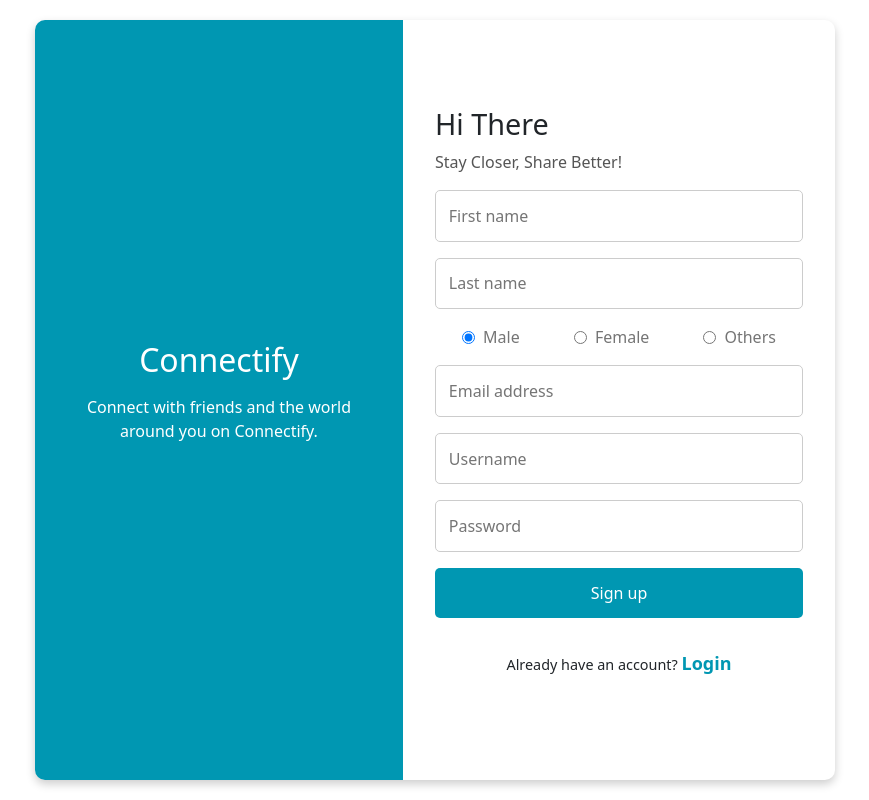
After one commit to SABINXD/Connectify, a PHP site: template assets/pages/signup.php in a window 1280 px wide. The commit adds this page. Shown: the whole page, without its empty margins (205-1074 px from the left). Run offline with PHP 8.4, Linux system fonts and the light colour scheme; the template is opened without the code that fills it, so the values that code supplies are empty.

Commit message:
Signup Related Backend On php Completed

```diff
--- a/assets/css/style.css
+++ b/assets/css/style.css
@@ -139,7 +139,7 @@ html, body {
     font-size: 18px;
     color: black;
     font-weight: bold;
-}
+}f
 .friends-suggestions {
     display: flex;
     flex-direction: column;
--- /dev/null
+++ b/assets/pages/footer.php
@@ -0,0 +1,11 @@
+ <!-- linking js  -->
+ <script src="/assets/js/index.js"></script>
+    <script src="https://cdn.jsdelivr.net/npm/bootstrap@5.3.3/dist/js/bootstrap.bundle.min.js"
+        integrity="sha384-YvpcrYf0tY3lHB60NNkmXc5s9fDVZLESaAA55NDzOxhy9GkcIdslK1eN7N6jIeHz"
+        crossorigin="anonymous"></script>
+    <!-- linking js finshed  -->
+
+</body>
+
+
+</html>
--- /dev/null
+++ b/assets/pages/header.php
@@ -0,0 +1,21 @@
+<!DOCTYPE html>
+<html lang="en">
+
+<head>
+    <meta charset="UTF-8">
+    <meta name="viewport" content="width=device-width, initial-scale=1.0">
+
+    <title><?= $data["page_title"] ?></title>
+    <!-- linking css -->
+    <link rel="stylesheet" href="./assets/css/responsive_code.css">
+    <link rel="stylesheet" href="./assets/css/style.css">
+    <link rel="stylesheet" href="./assets/css/login_page.css">
+    <link rel="stylesheet" href="./assets/css/signup_page.css">
+    <link rel="stylesheet" href="https://cdnjs.cloudflare.com/ajax/libs/font-awesome/6.7.1/css/all.min.css">
+    <link href="https://cdn.jsdelivr.net/npm/bootstrap@5.3.3/dist/css/bootstrap.min.css" rel="stylesheet"
+        integrity="sha384-QWTKZyjpPEjISv5WaRU9OFeRpok6YctnYmDr5pNlyT2bRjXh0JMhjY6hW+ALEwIH" crossorigin="anonymous">
+
+    <!-- linking css finshed -->
+</head>
+
+<body>
--- /dev/null
+++ b/assets/pages/signup.php
@@ -0,0 +1,38 @@
+<div class="signup-container">
+    <div class="signup-left-panel">
+        <div class="signup-content">
+            <h2 class="signup-title">Connectify</h2>
+            <p class="signup-description">Connect with friends and the world around you on Connectify.</p>
+        </div>
+    </div>
+    <div class="signup-right-panel">
+        <h2 class="signup-greeting">Hi There</h2>
+        <p class="signup-subtext">Stay Closer, Share Better!</p>
+        <form method="post" action="./assets/php/actions.php?signup" class="signup-form">
+            <input type="text" value="<?=showFormData('first_name')?>" name="first_name" placeholder="First name"  class="signup-input">
+            <?=showError('first_name')?>
+            <input type="text"  value="<?=showFormData('last_name')?>" name="last_name" placeholder="Last name" class="signup-input">
+            <?=showError('last_name')?>
+
+            <div class="signup-options">
+                <label class="signup-gender-label"><input value="1" <?=isset($_SESSION['formdata'])?'':'checked'?> type="radio" <?=showFormData('gender')==1?'checked':''?>  name="gender"
+                        class="signup-gender-input"> <span class="signup-gender-text">Male</span></label>
+                <label class="signup-gender-label"><input value="2" type="radio"  <?=showFormData('gender')==2?'checked':''?>  name="gender"
+                        class="signup-gender-input"> <span class="signup-gender-text">Female</span></label>
+                <label class="signup-gender-label"><input value="3" type="radio" <?=showFormData('gender')==3?'checked':''?>  name="gender"
+                        class="signup-gender-input"> <span class="signup-gender-text">Others</span></label>
+            </div>
+            <input type="email"  value="<?=showFormData('email')?>" placeholder="Email address" name="email"  class="signup-input">
+            <?=showError('email')?>
+
+        <input type="text"  value="<?=showFormData('username')?>" name="username" placeholder="Username"  class="signup-input">
+        <?=showError('username')?>
+            <input type="password" name="password"  value="<?=showFormData('password')?>" placeholder="Password"  class="signup-input">
+            <?=showError('password')?>
+            <button type="submit" class="signup-btn">Sign up</button>
+
+            <p class="signup-login-text">Already have an account? <a href="#" class="signup-login-link">Login</a>
+            </p>
+        </form>
+    </div>
+</div>
```
Also changed, not shown: assets/php/actions.php (added, +17 -0 lines), assets/php/config.php (added, +11 -0 lines), assets/php/function.php (added, +121 -0 lines), index.php (added, +18 -0 lines), assets/php/ajax.php (added).
